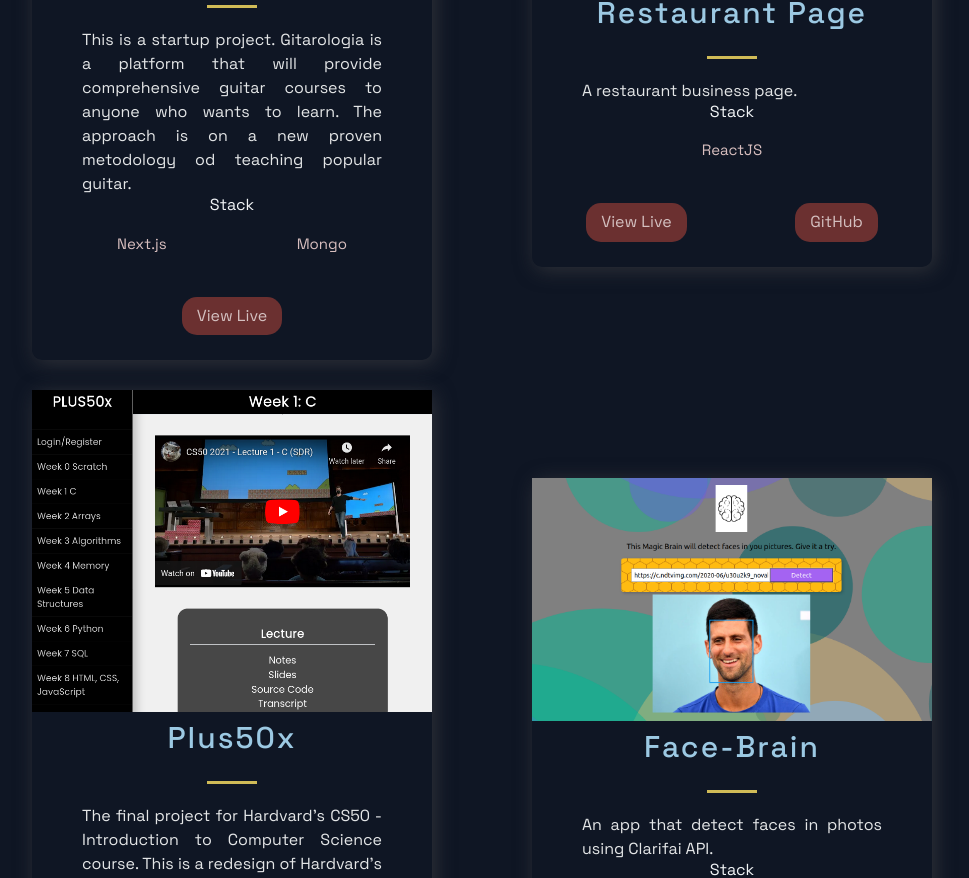
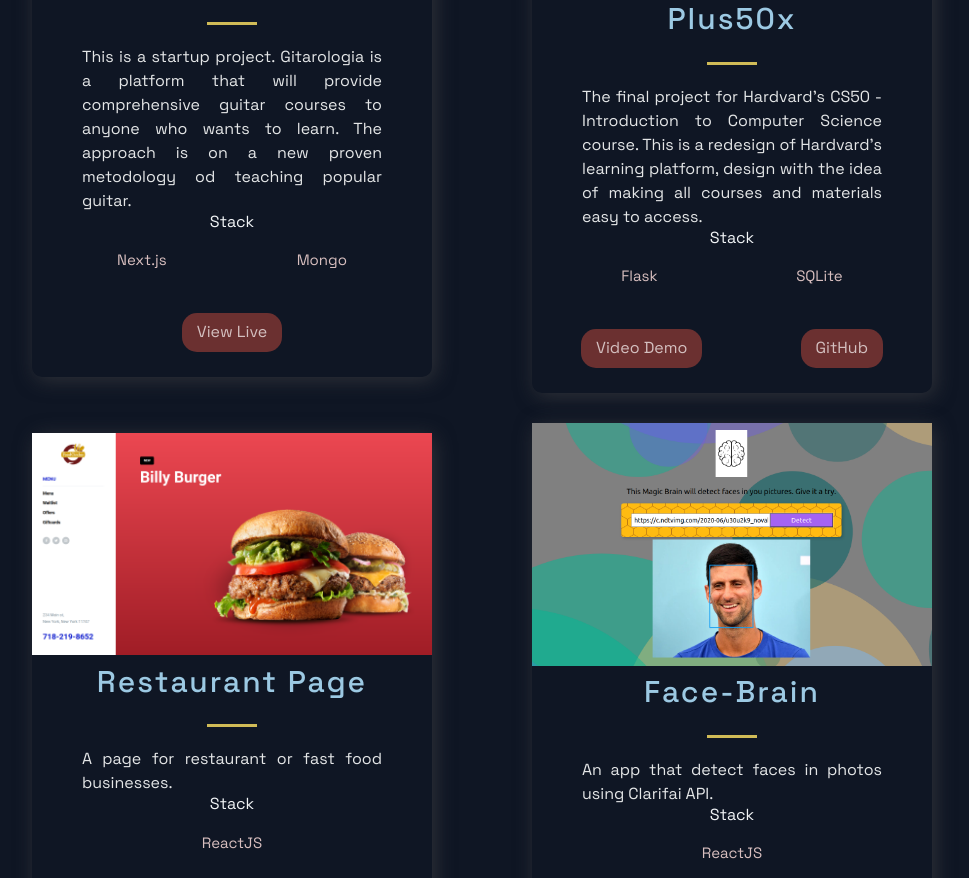
Before and after one commit to vpopovic003/portfolio2, a Next.js app: page / in a window 1280 px wide. Shown: the part 1173-2051 px from the top of the page, without its empty margins (158-1127 px from the left). Built offline with nearby package versions, Linux system fonts and the light colour scheme.

Commit message:
change order

```diff
--- a/src/constants/constants.js
+++ b/src/constants/constants.js
@@ -8,15 +8,6 @@ export const projectsWeb = [
     id: 0,
   },
   {
-    title: 'Restaurant Page',
-    description: "A restaurant business page.",
-      image: '/images/project-restaurant.png',
-      tags: ['ReactJS'],
-    source: 'https://github.com/vpopovic003/restaurant-page/',
-    visit: 'https://vpopovic003.github.io/restaurant-page/',
-    id: 9,
-  },
-  {
     title: 'Plus50x',
     description: "The final project for Hardvard's CS50 - Introduction to Computer Science course. This is a redesign of Hardvard's learning platform, design with the idea of making all courses and materials easy to access.",
     image: '/images/project-plus50x.png',
@@ -24,6 +15,15 @@ export const projectsWeb = [
     source: 'https://github.com/vpopovic003/plus50x',
     video: 'https://www.youtube.com/watch?v=tWOz693ZLHE',
     id: 3,
+  },
+  {
+    title: 'Restaurant Page',
+    description: "A page for restaurant or fast food businesses.",
+      image: '/images/project-restaurant.png',
+      tags: ['ReactJS'],
+    source: 'https://github.com/vpopovic003/restaurant-page/',
+    visit: 'https://vpopovic003.github.io/restaurant-page/',
+    id: 9,
   },
   {
     title: 'Face-Brain',
```
